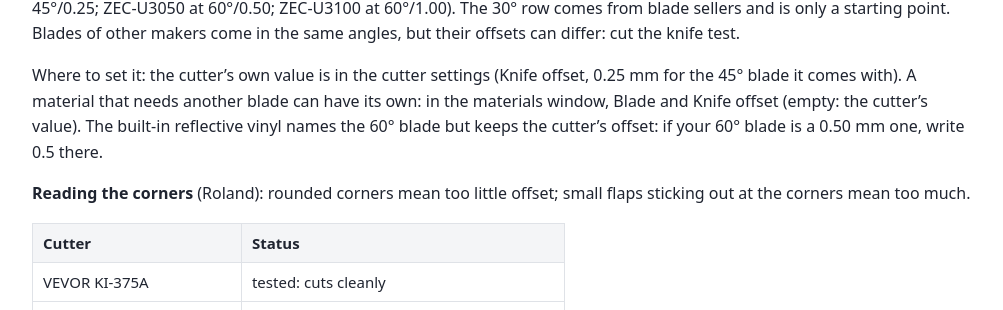
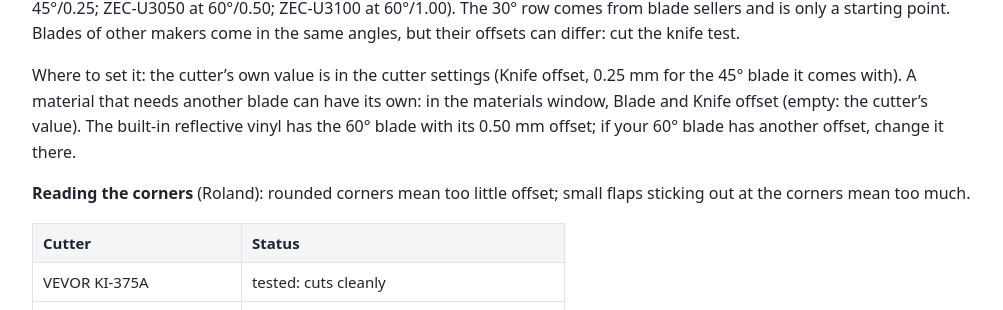
Before and after one commit to cyryllo/vintyl, a Jekyll site: the page built from docs/guide.md, in a window 1280 px wide and 900 px high, scrolled down 3856 px. Shown: the part 196-506 px from the top of the window, without its empty margins (138-1141 px from the left). Built offline with Jekyll 4.4.1, drawn with Linux system fonts in a browser that asks for light colours.

Commit message:
Reflective vinyl: the 60° blade's 0.50 mm knife offset
The material names the 60° blade, so it gets that blade's offset (Roland's
Cutter Blade Reference Guide, 2017: ZEC-U3050, 60°/0.50 mm, for reflective
and thick materials) instead of the cutter's 0.25 mm for its 45° blade.

```diff
--- a/docs/guide.md
+++ b/docs/guide.md
@@ -146,9 +146,9 @@ angles, but their offsets can differ: cut the knife test.
 Where to set it: the cutter's own value is in the cutter settings (Knife
 offset, 0.25 mm for the 45° blade it comes with). A material that needs
 another blade can have its own: in the materials window, Blade and Knife
-offset (empty: the cutter's value). The built-in reflective vinyl names
-the 60° blade but keeps the cutter's offset: if your 60° blade is a
-0.50 mm one, write 0.5 there.
+offset (empty: the cutter's value). The built-in reflective vinyl has the
+60° blade with its 0.50 mm offset; if your 60° blade has another offset,
+change it there.
 
 **Reading the corners** (Roland): rounded corners mean too little offset;
 small flaps sticking out at the corners mean too much.
--- a/src/vintyl/core/materials/reflective.toml
+++ b/src/vintyl/core/materials/reflective.toml
@@ -7,6 +7,9 @@
 name = "Reflective vinyl"
 tool = "knife"
 blade = "60"
+# the 60 degree blade's offset (Roland's Cutter Blade Reference Guide, 2017:
+# ZEC-U3050, 60 degrees / 0.50 mm offset, for reflective and thick materials)
+knife_offset_mm = 0.5
 weed_frame = true
 note = "Starting values: check them with the knife test."
 
```
Also changed, not shown: docs/pl/guide.md (+2 -2 lines), tests/test_material.py (+3 -1 lines), CHANGELOG.md.
